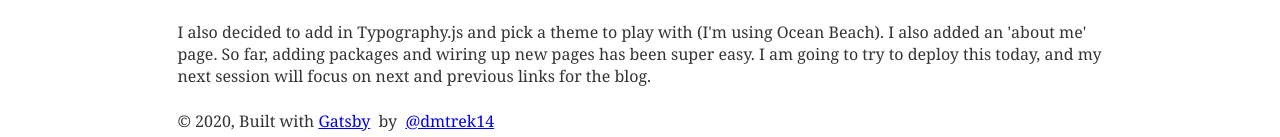
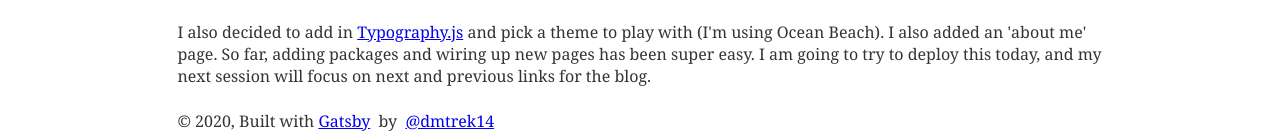
Before and after one commit to dmtrek14/gatsby-mdx-blog, a Gatsby site in the folder 100-days-blog/: page /day2/ in a window 1280 px wide. Shown: the part 340-477 px from the top of the page. Built offline with nearby package versions, Linux system fonts and the light colour scheme; Gatsby itself is replaced by a stand-in of ours; some packages are replaced by stand-ins of ours; what typography-theme-ocean-beach would draw is missing.

Commit message:
Removing unused images

```diff
--- a/100-days-blog/package.json
+++ b/100-days-blog/package.json
@@ -11,7 +11,7 @@
     "babel-plugin-styled-components": "^1.10.6",
     "gatsby": "^2.18.12",
     "gatsby-image": "^2.2.34",
-    "gatsby-plugin-manifest": "^2.2.31",
+    "gatsby-plugin-manifest": "^2.2.34",
     "gatsby-plugin-mdx": "^1.0.64",
     "gatsby-plugin-offline": "^3.0.27",
     "gatsby-plugin-react-helmet": "^3.1.16",
--- a/100-days-blog/posts/day2.mdx
+++ b/100-days-blog/posts/day2.mdx
@@ -10,4 +10,4 @@ Despite having been a dev for several years, wiring all of this up is still hard
 
 Today, I've been working on getting the markdown pages created dynamically. I decided to go with MDX pages in case that provides an opportunity to mess with components in my markdown later. I've been following the [tutorial on Gatsby for regular markdown files](https://www.gatsbyjs.org/tutorial/part-six/), and then I supplemented that with a post from Scott Spence on [creating a blox from MDX pages](https://blog.scottspence.me/build-a-coding-blog-with-mdx-and-gatsby-2019).
 
-I also decided to add in Typography.js and pick a theme to play with (I'm using Ocean Beach). I also added an 'about me' page. So far, adding packages and wiring up new pages has been super easy. I am going to try to deploy this today, and my next session will focus on next and previous links for the blog.
+I also decided to add in [Typography.js](http://kyleamathews.github.io/typography.js/) and pick a theme to play with (I'm using Ocean Beach). I also added an 'about me' page. So far, adding packages and wiring up new pages has been super easy. I am going to try to deploy this today, and my next session will focus on next and previous links for the blog.
```
Also changed, not shown: 100-days-blog/src/images/gatsby-astronaut.png (deleted), 100-days-blog/src/images/gatsby-icon.png (deleted), 1 other file.
